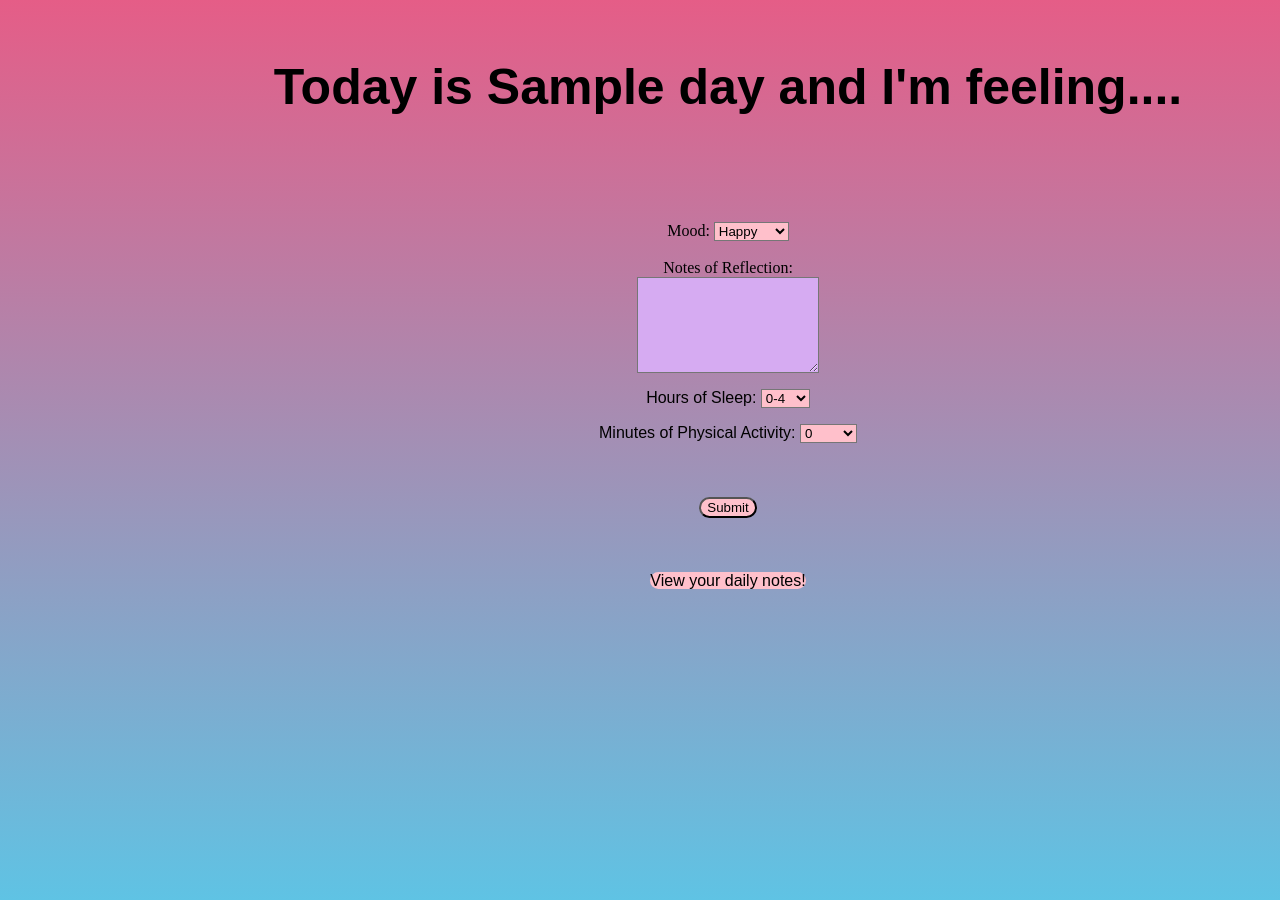
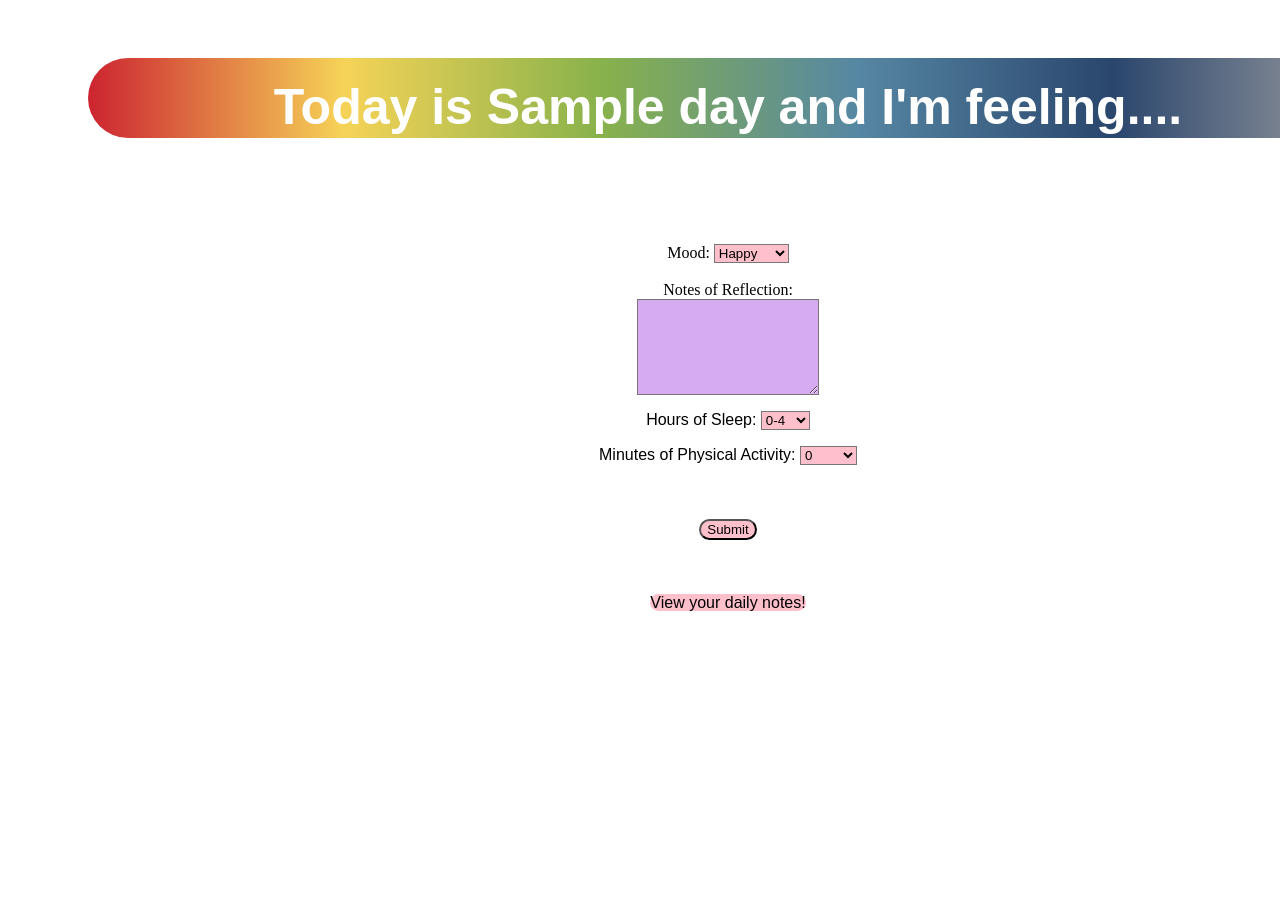
Before and after one commit to seehamrun/CodingCrew, a Python web app: template templates/userInputPage.html in a window 1280 px wide; the page is wider, and only the part inside the window is pictured. Run offline with Jinja, Linux system fonts and the light colour scheme; the template is opened without the code that fills it: most values are stand-ins (such as "Sample title", 1, 10 or a date in 2020).

Commit message:
styling home and input pages

```diff
--- a/static/style.css
+++ b/static/style.css
@@ -13,7 +13,7 @@ html, body
   padding-right: 30px;
   padding-bottom: 50px;
   padding-left: 80px;
-  background: linear-gradient(#E55D87, #5FC3E4);
+  background: white;
 }
 
 
@@ -59,7 +59,7 @@ font-size: 18px;
   height: 5%;
   background: white;
   border-radius: 10px;
-  background-image: repeating-linear-gradient(to right, #c4e17f 50px, #f7fdca 50px, #fad071 50px, #f0766b, #db9dbe, #c49cdf, #6599e2, #61c2e4);
+  /* background-image: repeating-linear-gradient(to right, #c4e17f 50px, #f7fdca 50px, #fad071 50px, #f0766b, #db9dbe, #c49cdf, #6599e2, #61c2e4); */
 
 
 }
@@ -105,7 +105,7 @@ td{
 }
 
 
-#headl{
+.headl{
   color: white;
   text-align: center;
   padding-top: 20px;
--- a/templates/homepage.html
+++ b/templates/homepage.html
@@ -8,7 +8,7 @@
 <body>
   <p> {{user_nickname}} </p>
       <a class="logout" href="{{logoutUrl}}">Log Out</a>
-<h1 id=headl> Mood Calendar</h1>
+<h1 class=headl> Mood Calendar</h1>
 
 <div>
 <table>
--- a/templates/userInputPage.html
+++ b/templates/userInputPage.html
@@ -2,7 +2,7 @@
 <head>
 
   <link rel="stylesheet" href="static/style.css">
-  <h1 id="title">Today is {{day}} and I'm feeling.... </h1>
+  <h1 id="title" class=headl>Today is {{day}} and I'm feeling.... </h1>
 
 </head>
 
```
